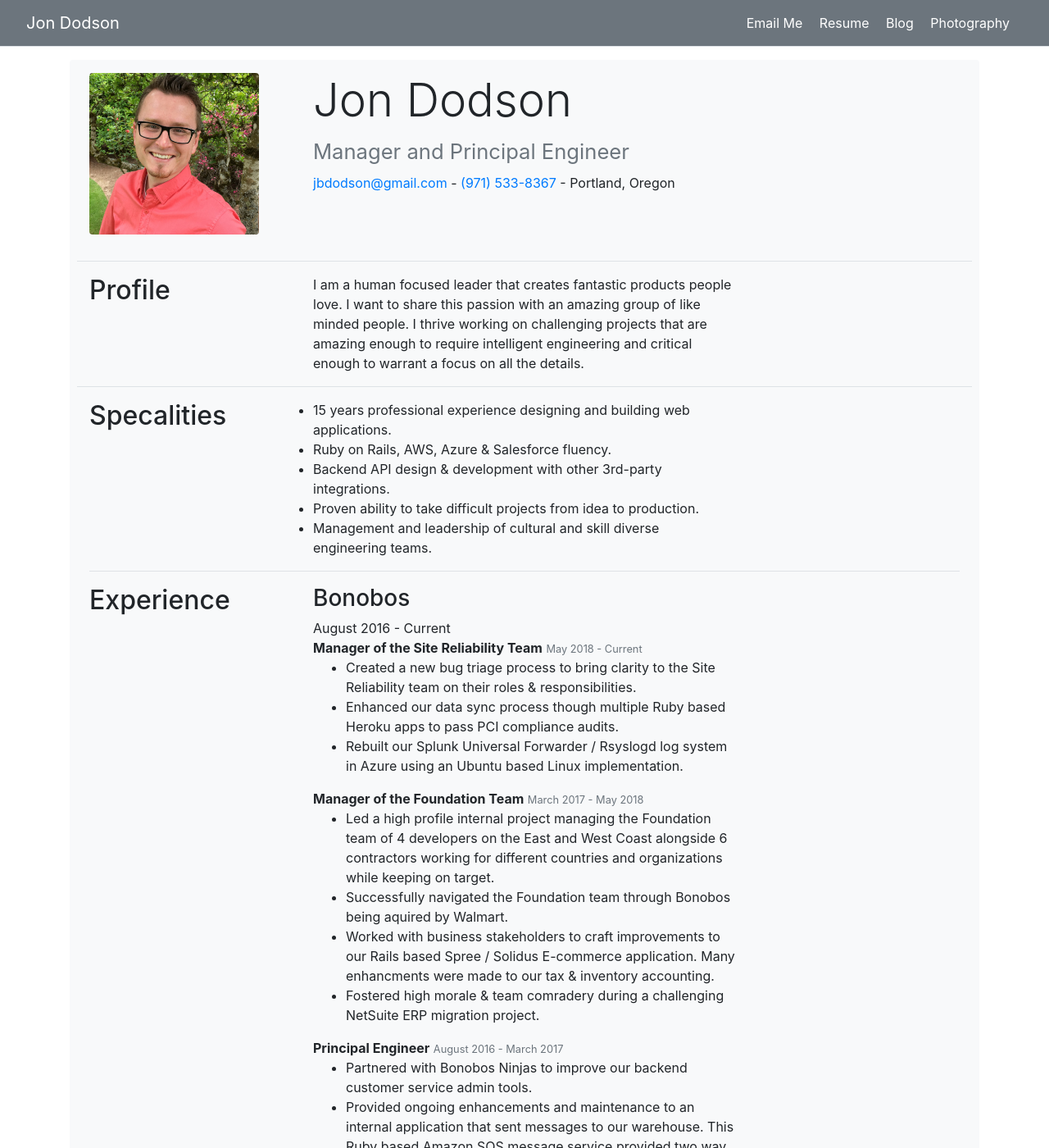
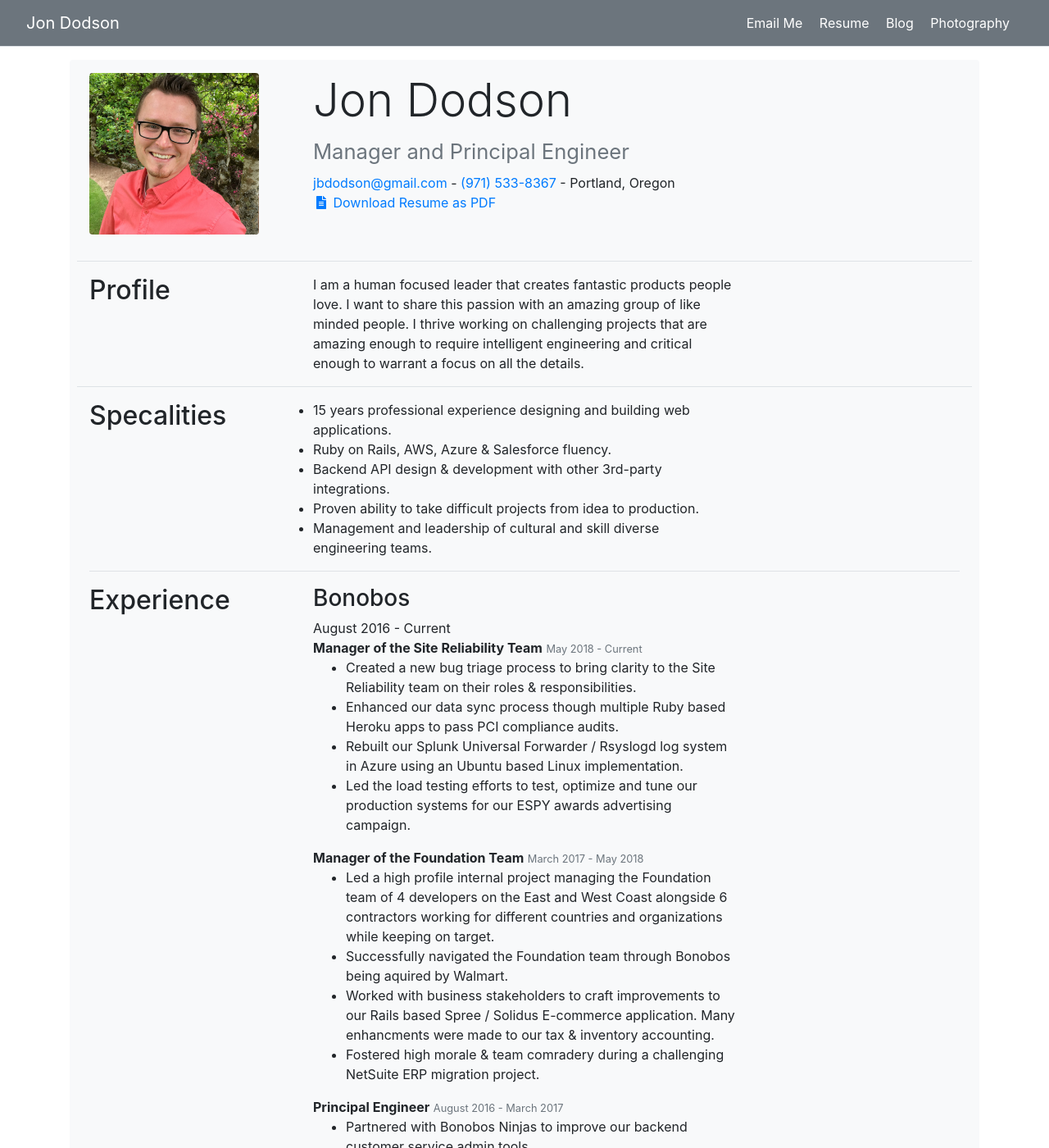
Before and after one commit to jdodson/jdodsonorg, a Jekyll site: the page docs/resume.html, which Jekyll copies as it is, in a window 1280 px wide and 1400 px high. Shown: the whole window at 82% size. Built offline with Jekyll 4.4.1, drawn with Linux system fonts in a browser that asks for light colours; nearby versions of some CDN libraries.

Commit message:
Rebuilding site

```diff
--- a/docs/feed.xml
+++ b/docs/feed.xml
@@ -1 +1 @@
-<?xml version="1.0" encoding="utf-8"?><feed xmlns="http://www.w3.org/2005/Atom" ><generator uri="https://jekyllrb.com/" version="3.8.1">Jekyll</generator><link href="jdodson.org/feed.xml" rel="self" type="application/atom+xml" /><link href="jdodson.org/" rel="alternate" type="text/html" /><updated>2018-06-05T19:35:45-07:00</updated><id>jdodson.org/</id><title type="html">jdodson.org</title><subtitle>Partner to Francesca and father to Finley. I work remotely for Bonobos as an Engineering Manager and built the video game site Cheerful Ghost.</subtitle></feed>
+<?xml version="1.0" encoding="utf-8"?><feed xmlns="http://www.w3.org/2005/Atom" ><generator uri="https://jekyllrb.com/" version="3.8.1">Jekyll</generator><link href="jdodson.org/feed.xml" rel="self" type="application/atom+xml" /><link href="jdodson.org/" rel="alternate" type="text/html" /><updated>2018-07-17T19:10:07-07:00</updated><id>jdodson.org/</id><title type="html">jdodson.org</title><subtitle>Partner to Francesca and father to Finley. I work remotely for Bonobos as an Engineering Manager and built the video game site Cheerful Ghost.</subtitle></feed>
--- a/docs/resume.html
+++ b/docs/resume.html
@@ -3,7 +3,7 @@
   <head>
     <meta charset="utf-8">
     <meta http-equiv="X-UA-Compatible" content="IE=edge,chrome=1">
-    <title>The resume of Jon Dodson</title>
+    <title>The Resume of Jon Dodson</title>
     <meta name="viewport" content="width=device-width, initial-scale=1, shrink-to-fit=no">
 
     <link rel="apple-touch-icon" href="images/headshots/main_shot_cropped_600.jpg">
@@ -40,7 +40,12 @@
       <h1 class="display-4">Jon Dodson</h1>
       <h2><small class="text-muted">Manager and Principal Engineer</small></h2>
 
-      <a href="mailto:jbdodson@gmail.com" target="_blank">jbdodson@gmail.com</a> - <a href="tel:(971) 533-8367">(971) 533-8367</a> - Portland, Oregon
+      <div>
+        <a href="mailto:jbdodson@gmail.com" target="_blank">jbdodson@gmail.com</a> - <a href="tel:(971) 533-8367">(971) 533-8367</a> - Portland, Oregon
+      </div>
+      <div>
+        <a href="images/jon_dodson_resume.pdf"><i class="fas fa-file-alt fa-fw"></i> Download Resume as PDF</a>
+      </div>
     </div>
   </div>
 
@@ -82,6 +87,7 @@
             <li>Created a new bug triage process to bring clarity to the Site Reliability team on their roles & responsibilities.</li>
             <li>Enhanced our data sync process though multiple Ruby based Heroku apps to pass PCI compliance audits.</li>
             <li>Rebuilt our Splunk Universal Forwarder / Rsyslogd log system in Azure using an Ubuntu based Linux implementation.</li>
+            <li>Led the load testing efforts to test, optimize and tune our production systems for our ESPY awards advertising campaign.</li>
           </ul>
 
           <strong>Manager of the Foundation Team</strong>
```
Also changed, not shown: docs/README.md (+5 -5 lines), 1 other file.
